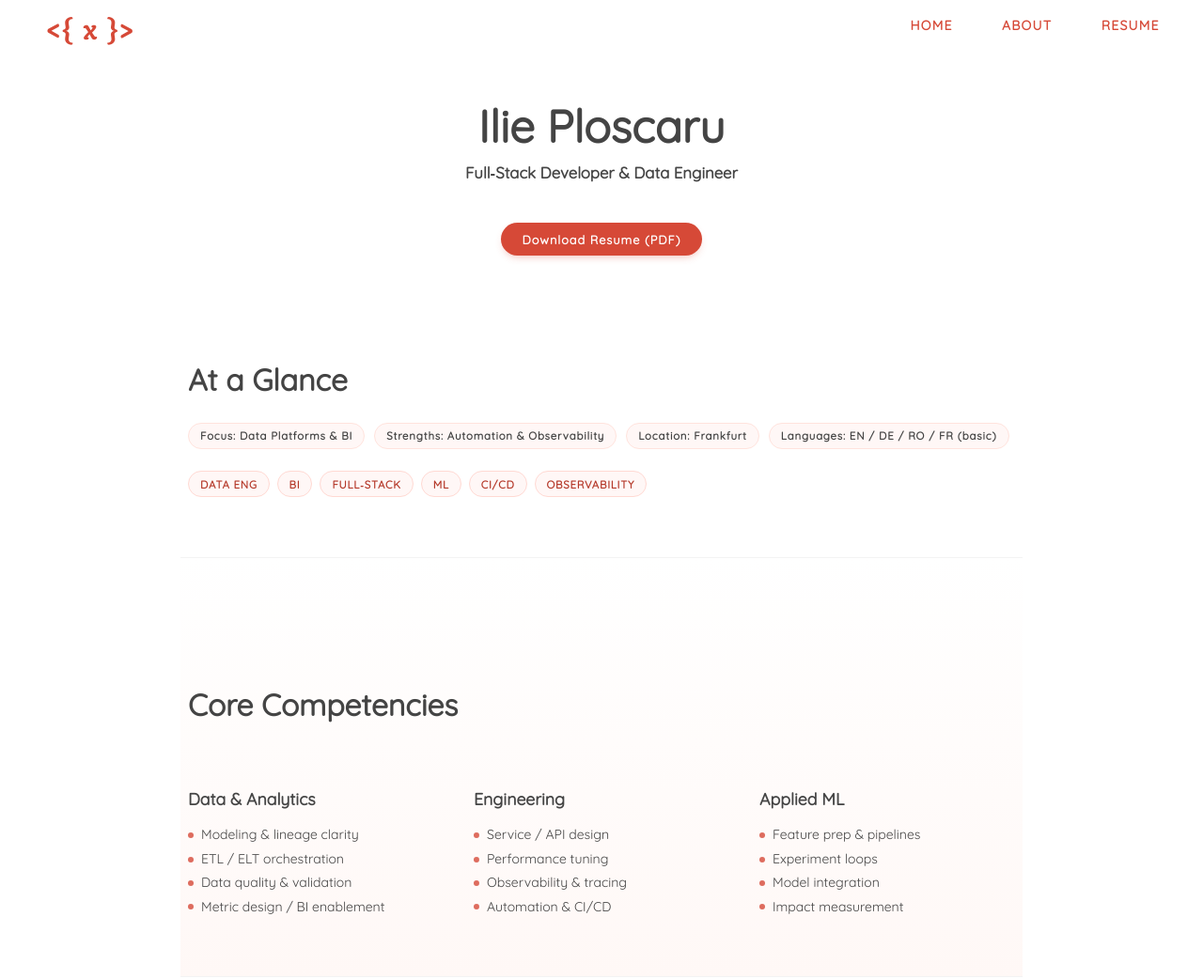
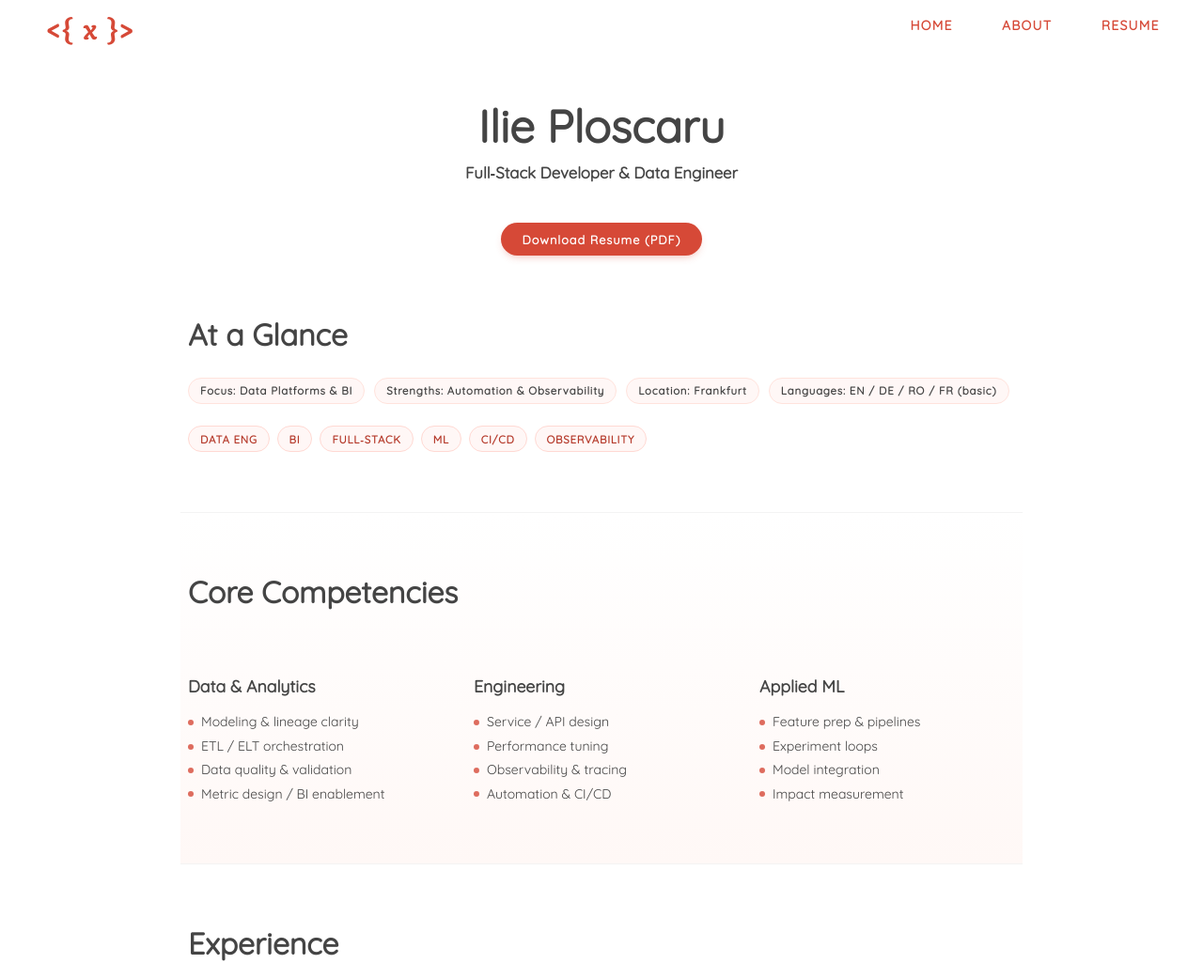
Before and after one commit to tzekid/plosca.ru, a plain HTML site: page static_old/about.html in a window 1280 px wide. Shown: the top 1042 px of the page at 94% size. Drawn offline with Linux system fonts and the light colour scheme.

Commit message:
Update static_old/style.css

```diff
--- a/static_old/style.css
+++ b/static_old/style.css
@@ -1350,13 +1350,14 @@ code span.wa {
 /* ========================================================================== */
 /* Full-width About Sections (stacked layout) */
 .about-section {
-    padding: 72px 0 64px;
+    /* padding: 72px 0 64px; */
+    padding: 0px 0 64px;
     position: relative;
     background: #ffffff;
 }
-.about-section:first-of-type {
+/* .about-section:first-of-type {
     padding-top: 32px;
-}
+} */
 .about-section:last-of-type {
     padding-bottom: 32px; /* tighten final section bottom spacing */
 }
```
